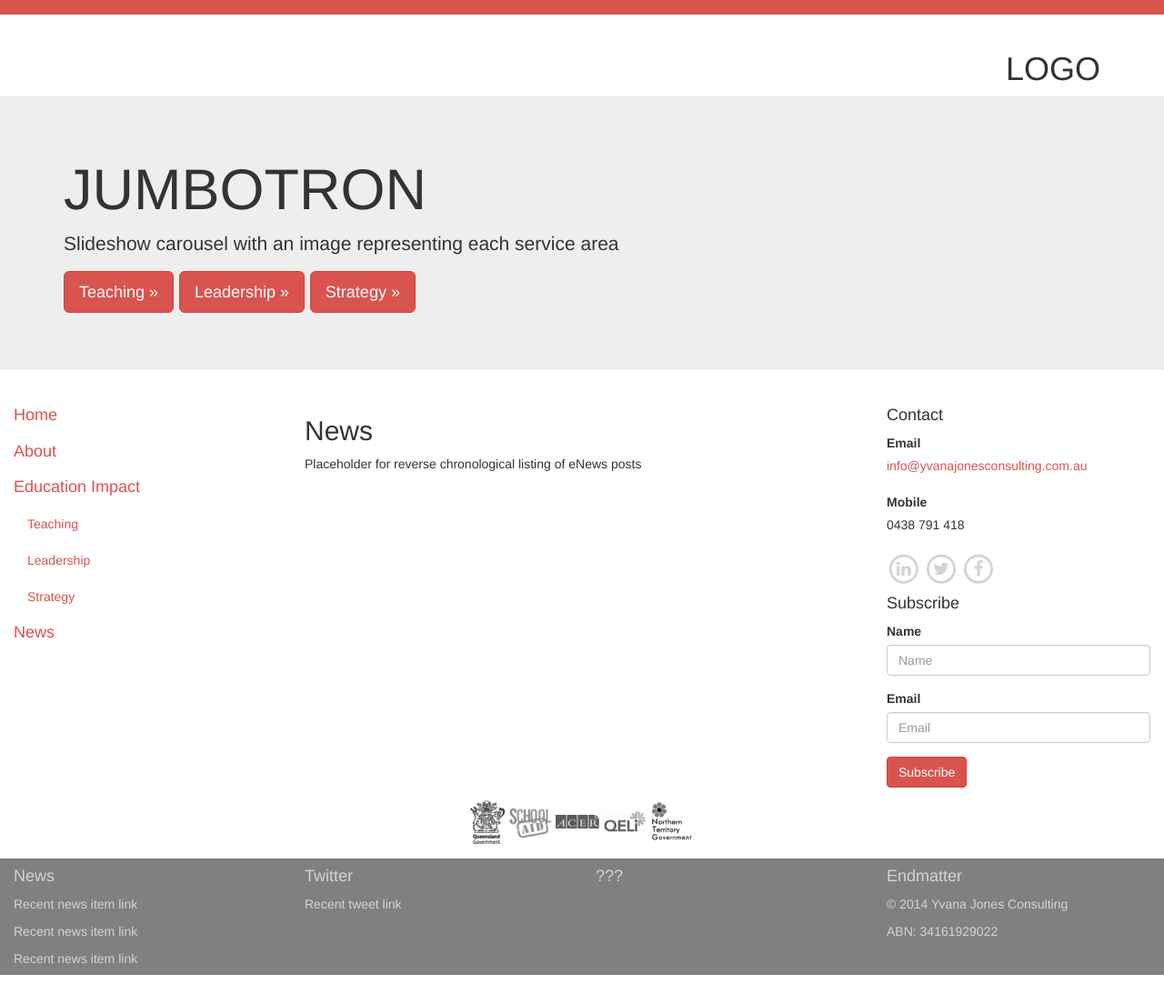
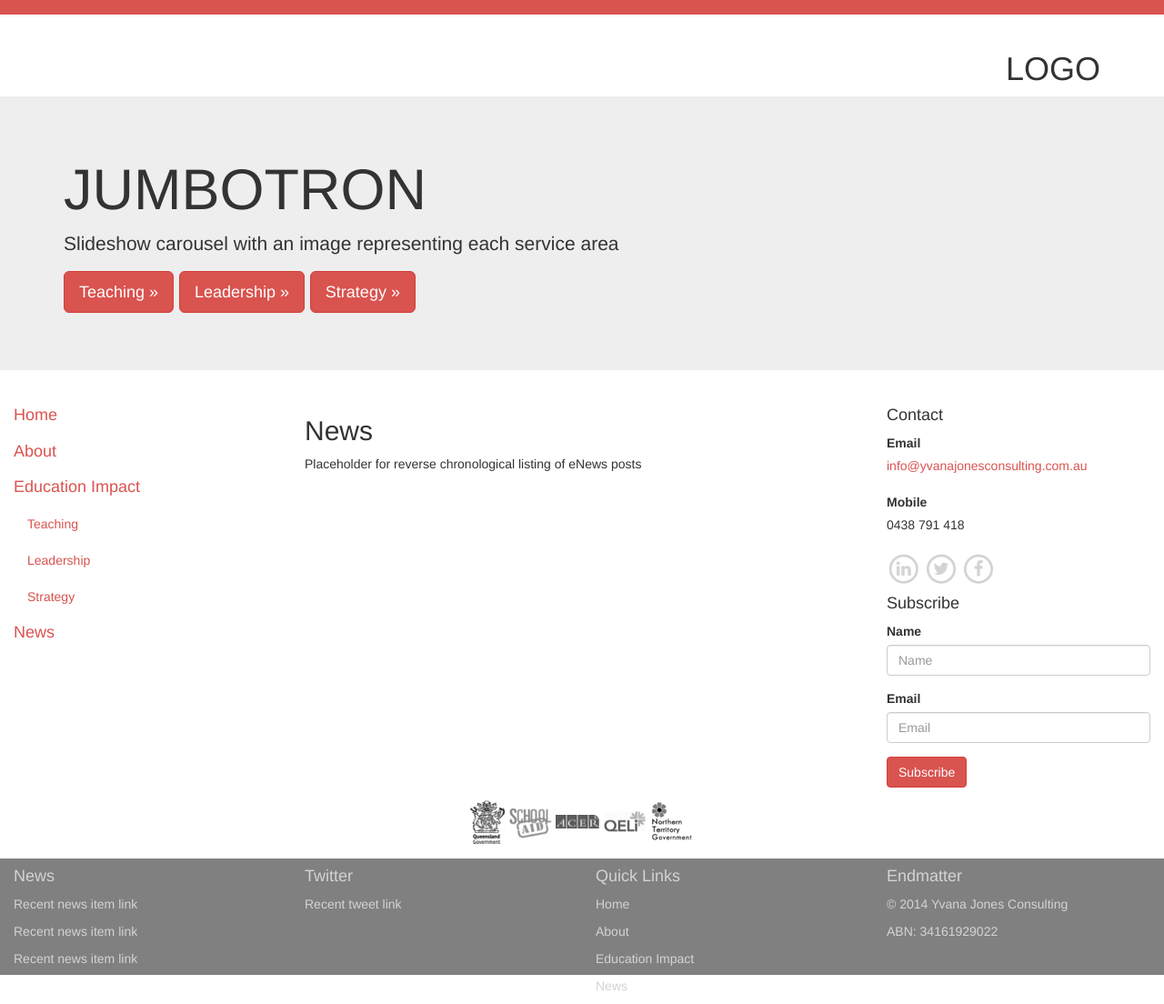
Before and after one commit to idm/idm.github.io, a Jekyll site: the page built from yjc/news.md, in a window 1280 px wide. Shown: the whole page at 91% size. Built offline with Jekyll 4.4.1, drawn with Linux system fonts in a browser that asks for light colours; nearby versions of some CDN libraries; before the commit the page ends 1074 px from its top, so only the background shows below that.

Commit message:
added quick links to footer

```diff
--- a/_layouts/yjc.html
+++ b/_layouts/yjc.html
@@ -212,7 +212,11 @@ img {
         <p><a href="#">Recent tweet link</a></p>
         </div>
         <div class="col-md-3">
-        <h4>???</h4>
+        <h4>Quick Links</h4>
+        <p><a href="./">Home</a></p>
+        <p><a href="about">About</a></p>
+        <p><a href="services">Education Impact</a><p>
+        <p><a href="news">News</a></p>
         </div>
         <div class="col-md-3">
         <h4>Endmatter</h4>
```
